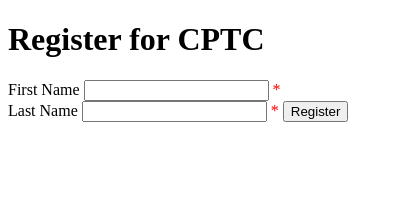
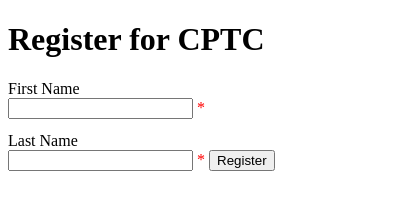
Before and after one commit to Amoonguss-0/formValidation, a plain HTML site: page index.html in a window 390 px wide. Shown: the whole page, 414 px wide, since content can reach past the window. Drawn offline with Linux system fonts and the light colour scheme.

Commit message:
Added Styling

```diff
--- a/css/site.css
+++ b/css/site.css
@@ -1,3 +1,25 @@
 form span{
     color:red
 }
+
+input[type = text]{
+    margin-bottom: 1em;
+}
+
+form label{
+    display: inline-block;
+    text-align: left;
+    width: 20%;
+    margin-right: 2em;
+}
+
+@media only screen and (max-width: 475px){
+    form label{
+        text-align: left;
+        width: 100%;
+    }
+
+    form button{
+        margin-left: 0%;
+    }
+}
```
